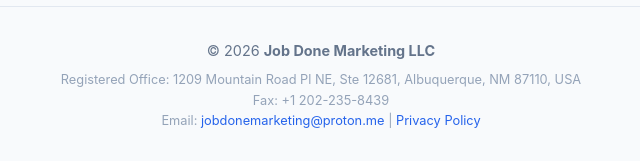
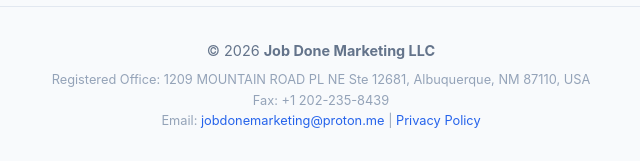
Before and after one commit to jobdonemarketing/jdm, a plain HTML site: page index.html in a window 1280 px wide. Shown: the part 2993-3154 px from the top of the page, 319-959 px from the left. Drawn offline with Linux system fonts and the light colour scheme.

Commit message:
Update index.html

```diff
--- a/index.html
+++ b/index.html
@@ -626,7 +626,7 @@
         <div class="container">
             <p>&copy; 2026 <strong>Job Done Marketing LLC</strong></p>
             <div class="footer-legal">
-                <p>Registered Office: 1209 Mountain Road Pl NE, Ste 12681, Albuquerque, NM 87110, USA</p>
+                <p>Registered Office: 1209 MOUNTAIN ROAD PL NE Ste 12681, Albuquerque, NM 87110, USA</p>
                 <p>Fax: +1 202-235-8439</p>
                 <p>Email: <a href="mailto:jobdonemarketing@proton.me">jobdonemarketing@proton.me</a> | <a href="privacy.html">Privacy Policy</a></p>
             </div>
```
